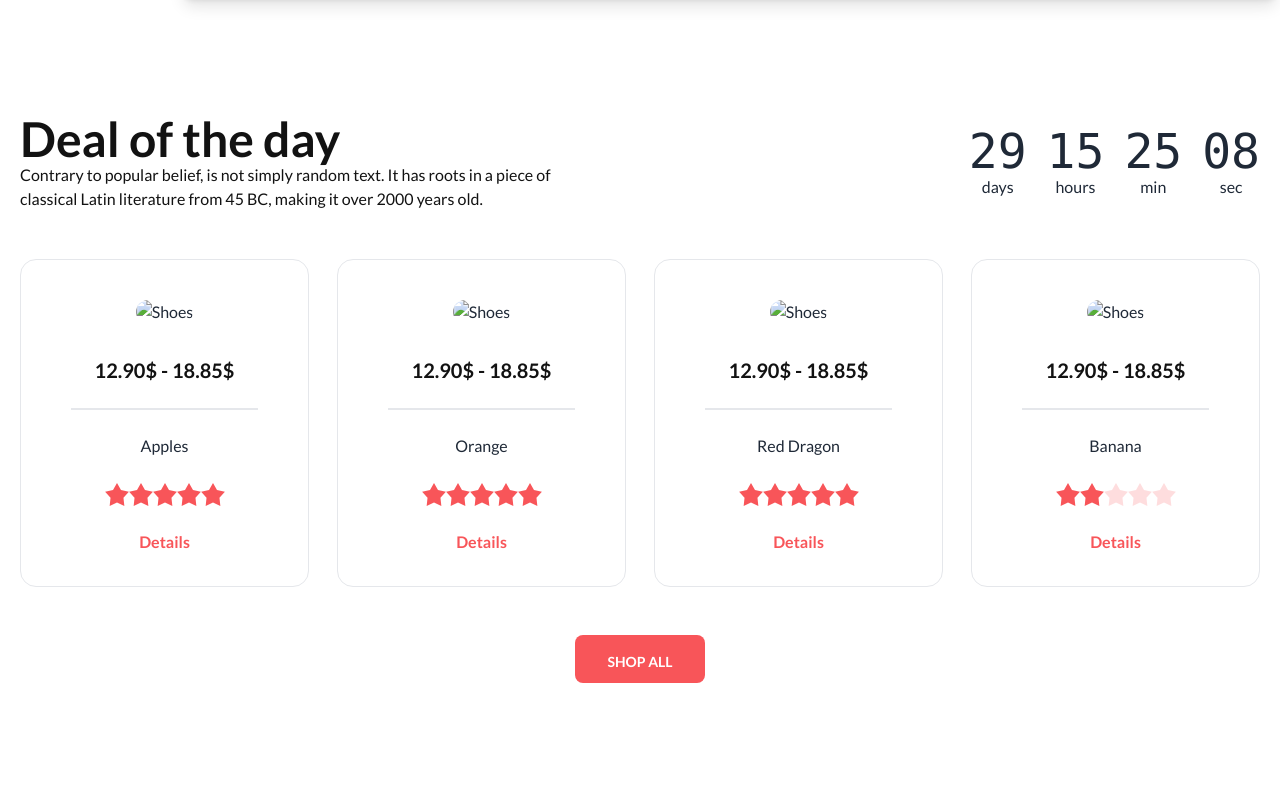
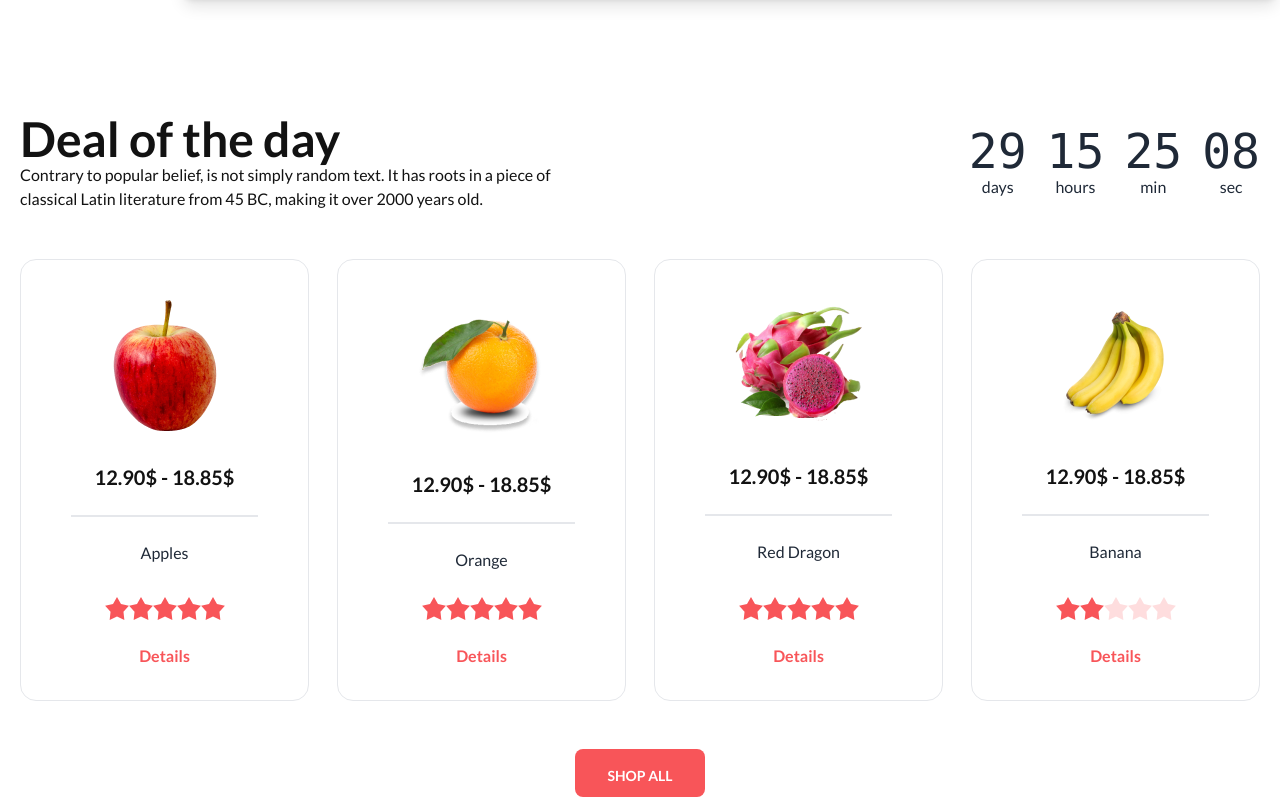
Before and after one commit to RahulKhanSuvo/Fruit-Burst, a plain HTML site: page index.html in a window 1280 px wide. Shown: the part 913-1710 px from the top of the page. Before the commit the page ends 1596 px from the top, so only its background shows below. Drawn offline with nearby package versions, Linux system fonts and the light colour scheme; the site is published under a folder, as on GitHub Pages, so addresses that start at the root find nothing.

Commit message:
fixed img issu

```diff
--- a/index.html
+++ b/index.html
@@ -310,7 +310,7 @@
       <!-- card one -->
       <div class="card bg-base-100 border">
         <figure class="px-10 pt-10">
-          <img src="/images/fruit6.png" alt="Shoes" class="rounded-xl" />
+          <img src="images/fruit6.png" alt="apple" class="rounded-xl" />
         </figure>
         <div class="card-body items-center text-center">
           <h2 class="card-title text-[#121212] border-b-2 pb-6 px-6">  12.90$ - 18.85$ </h2>
@@ -350,7 +350,7 @@
       <!-- card-two -->
       <div class="card bg-base-100 border">
         <figure class="px-10 pt-10">
-          <img src="/images/fruit7.png" alt="Shoes" class="rounded-xl" />
+          <img src="images/fruit7.png" alt="Orange" class="rounded-xl" />
         </figure>
         <div class="card-body items-center text-center">
           <h2 class="card-title text-[#121212] border-b-2 pb-6 px-6">  12.90$ - 18.85$ </h2>
@@ -390,7 +390,7 @@
       <!-- card three -->
       <div class="card bg-base-100 border">
         <figure class="px-10 pt-10">
-          <img src="/images/fruit8.png" alt="Shoes" class="rounded-xl" />
+          <img src="images/fruit8.png" alt="Shoes" class="rounded-xl" />
         </figure>
         <div class="card-body items-center text-center">
           <h2 class="card-title text-[#121212] border-b-2 pb-6 px-6">  12.90$ - 18.85$ </h2>
@@ -430,7 +430,7 @@
       <!-- card-four -->
       <div class="card bg-base-100 border">
         <figure class="px-10 pt-10">
-          <img src="/images/fruit9.png" alt="Shoes" class="rounded-xl" />
+          <img src="images/fruit9.png" alt="Banana" class="rounded-xl" />
         </figure>
         <div class="card-body items-center text-center">
           <h2 class="card-title text-[#121212] border-b-2 pb-6 px-6">  12.90$ - 18.85$ </h2>
@@ -470,5 +470,6 @@
     </div>
     <div class="flex justify-center items-center"><button class="btn bg-[#F85559] text-white px-8 py-5 border-none "> Shop All</button></div>
     </section>
+
   </body>
 </html>
```
